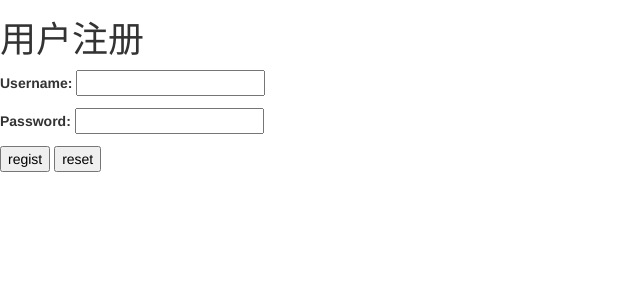
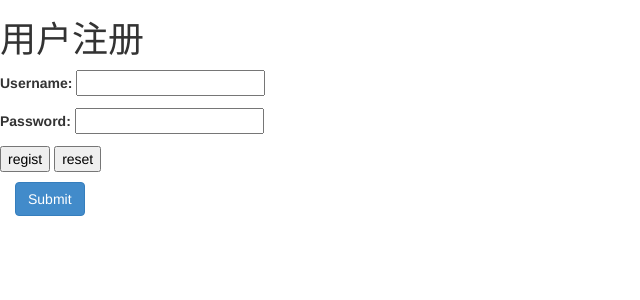
Before and after one commit to canghai908/chart, a Django app: page /regist/ in a window 1280 px wide. Shown: the top 300 px of the page, without its empty margins (0-640 px from the left). Run offline with Django 3.2, Linux system fonts and the light colour scheme; some libraries are stand-ins or nearby versions.

Commit message:
from
from

```diff
--- a/chart/templates/regist.html
+++ b/chart/templates/regist.html
@@ -18,8 +18,17 @@
 <input type="reset" value="reset" class="reset" />
 </p>
 <p>
+
 {% load bootstrap %}
+<form class="form" role="form">
 
 {{ form|bootstrap }}
+
+<div class="form-group">
+    <div class="col-sm-12">
+    <input type="button" class="btn btn-primary" value="Submit" />
+    </div>
+</div>
+</form>
 </p>
 </body>
```
